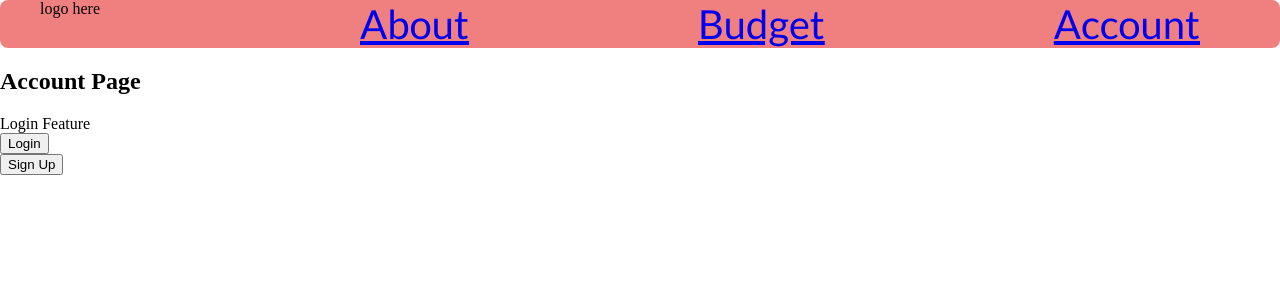
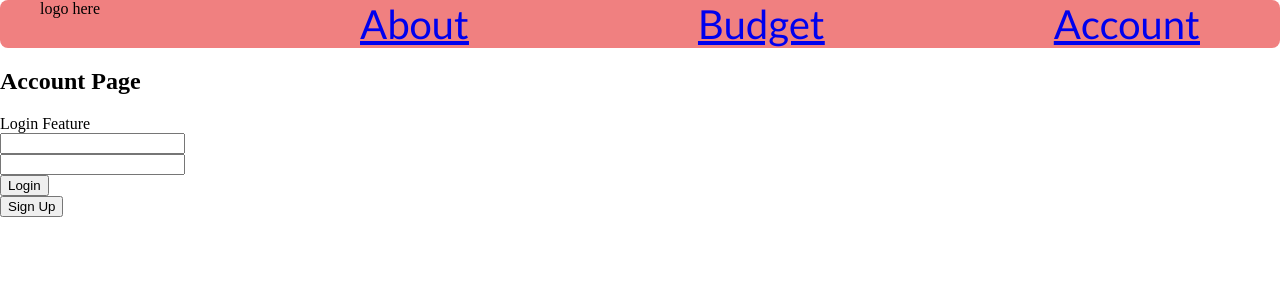
Before and after one commit to c-schutz/UFPlanner1, a React (Vite) app in the folder frontend/: page /Account in a window 1280 px wide. Shown: the top 300 px of the page. Built offline with nearby package versions, Linux system fonts and the light colour scheme; the HTML template or start-up script is replaced by a standard one.

Commit message:
Setting up inputs

```diff
--- a/frontend/src/account/Account.jsx
+++ b/frontend/src/account/Account.jsx
@@ -10,7 +10,6 @@ const Account = () => {
         setUserStatus(status);
     }
     const renderView = () => {
-        console.log(`Rendering view: ${UserStatus}`); // Debugging line
         switch (UserStatus) {
           case 'login':
             return <Login onStatusChange = {handleStatus} />;
--- a/frontend/src/account/Login.jsx
+++ b/frontend/src/account/Login.jsx
@@ -3,14 +3,37 @@ import {React, useState} from "react";
 const Login = ({ onStatusChange }) => {
     const[email, setEmail] = useState("");
     const [password, setPassword] = useState("");
-    const handeLogin = (e) => {
-        e.preventDefault();
+    function checkInputs(){
+        console.log("Email: " , email);
+        console.log("password: " , password);
+
     }
 
 
     return (
         <>
         <div>Login Feature</div>
+        <div>
+        <input
+          value={email}
+          onChange={e => {
+            setEmail(e.target.value)
+            checkInputs()
+            }
+          }
+        />
+        </div>
+        <div>
+        <input
+          value={password}
+          onChange={e => {
+            setPassword(e.target.value)
+            checkInputs()
+            }
+        }
+
+        />
+        </div>
         <div><button onClick={() => onStatusChange('summary')}>Login</button></div>
         <div><button onClick={() => onStatusChange('signup')}>Sign Up</button></div>
         </>
```
